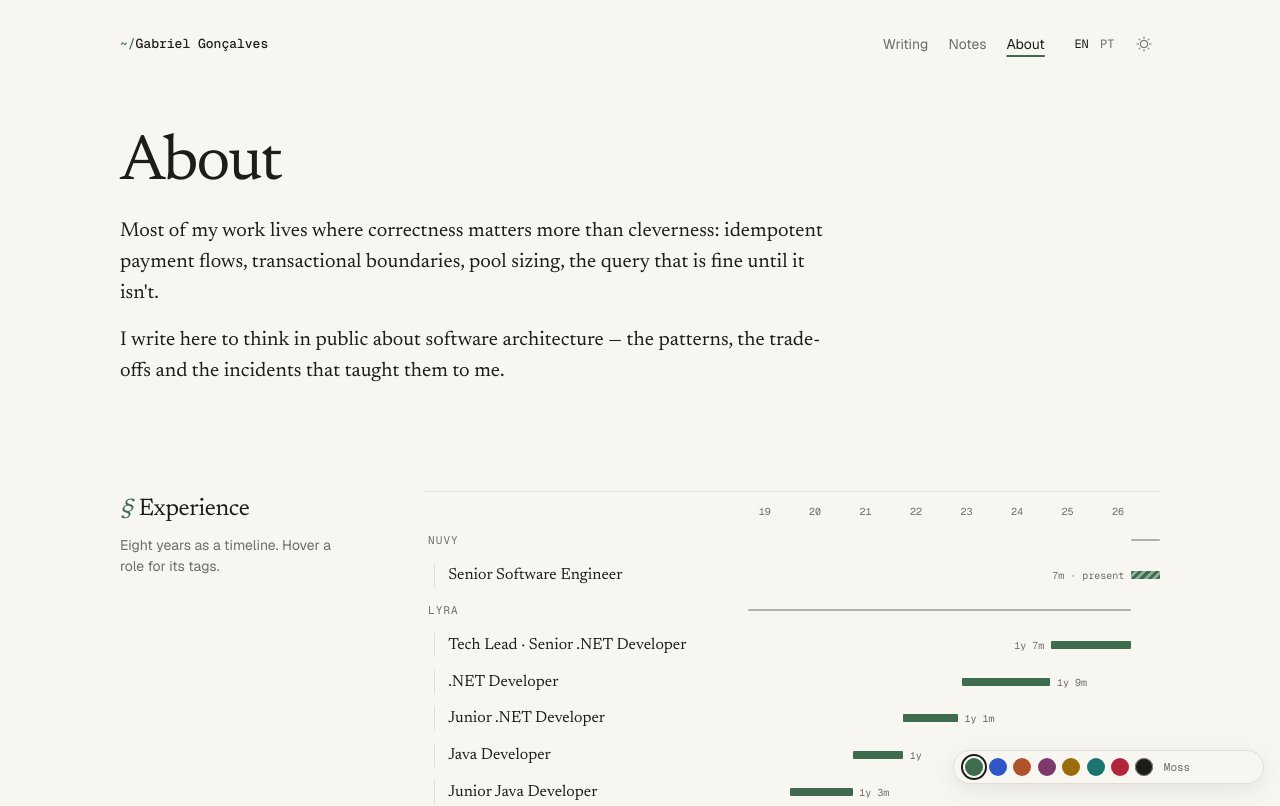
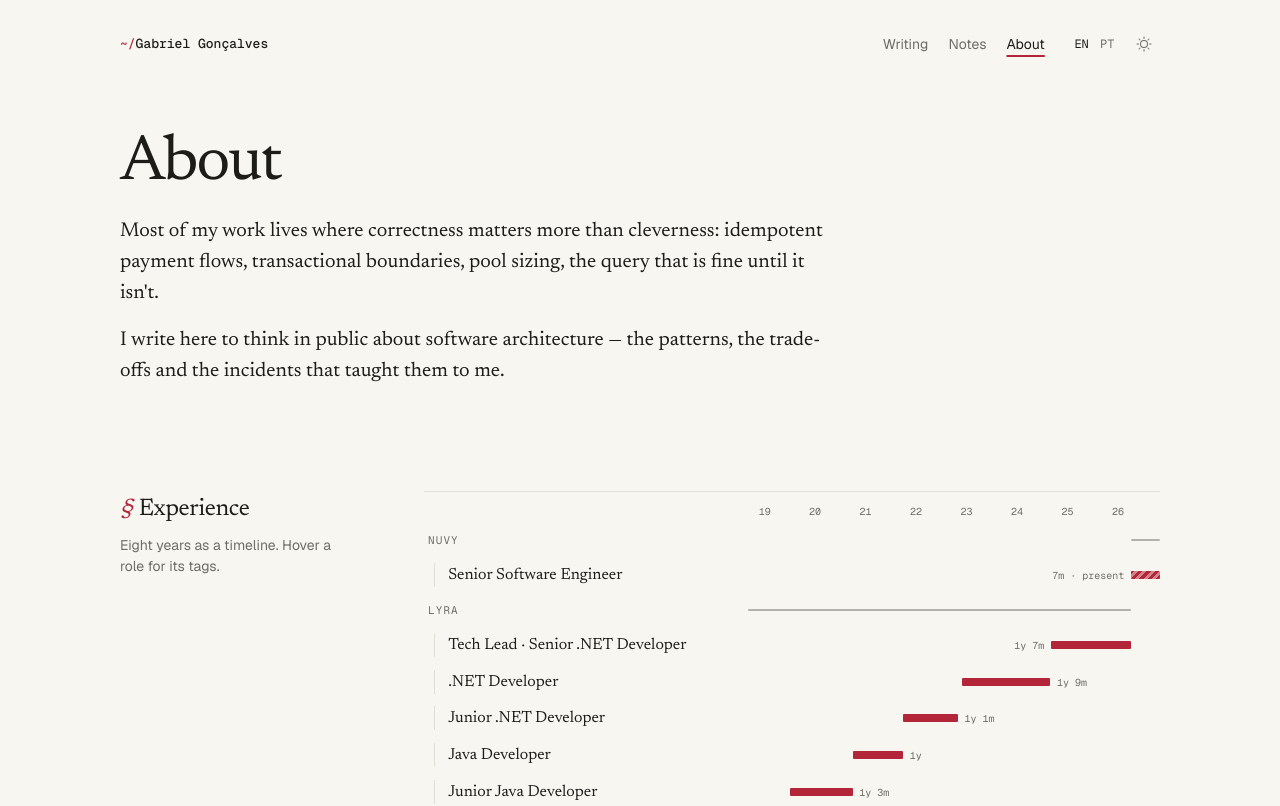
Before and after one commit to gabrielgoncalvesr/website, a Next.js app: page /en/about in a window 1280 px wide. Shown: the top 806 px of the page. Built offline with nearby package versions, Linux system fonts and the light colour scheme.

Commit message:
design(v3): crimson accent, remove temporary accent picker

```diff
--- a/app/[locale]/layout.tsx
+++ b/app/[locale]/layout.tsx
@@ -4,7 +4,6 @@ import { notFound } from "next/navigation";
 import { SiteFooter } from "@/components/site-footer";
 import { SiteHeader } from "@/components/site-header";
 import { themeScript } from "@/components/theme";
-import { AccentPicker, accentScript } from "@/components/v3/accent-picker";
 import { dictionaries, isLocale, languageTags, locales, ogLocales } from "@/lib/i18n";
 import { site } from "@/lib/site";
 import "../globals.css";
@@ -58,7 +57,7 @@ export default async function LocaleLayout({ children, params }: Props) {
   return (
     <html lang={languageTags[locale]} className={`${sans.variable} ${mono.variable} ${serif.variable}`} suppressHydrationWarning>
       <head>
-        <script dangerouslySetInnerHTML={{ __html: themeScript + accentScript }} />
+        <script dangerouslySetInnerHTML={{ __html: themeScript }} />
       </head>
       <body>
         <a href="#main" className="skip-link">
@@ -69,7 +68,6 @@ export default async function LocaleLayout({ children, params }: Props) {
           <main id="main">{children}</main>
           <SiteFooter d={d} />
         </div>
-        <AccentPicker />
       </body>
     </html>
   );
--- a/app/journal.css
+++ b/app/journal.css
@@ -1,12 +1,12 @@
-/* v3 — engineer's journal. Paper and ink, a moss accent, a wide editorial grid. */
+/* v3 — engineer's journal. Paper and ink, a crimson accent, a wide editorial grid. */
 :root {
   --bg: #f7f6f1;
   --surface: #efede6;
   --fg: #1c1c19;
   --muted: #6e6d66;
   --line: #e2dfd6;
-  --accent: #3f6b4e;
-  --accent-soft: #e3eadf;
+  --accent: #b3263a;
+  --accent-soft: color-mix(in oklab, var(--accent) 12%, var(--bg));
   --font-display: var(--font-serif);
   --measure: 70rem;
   --read: 42rem;
@@ -18,8 +18,8 @@
     --fg: #e9e8e2;
     --muted: #8d8c84;
     --line: #2a2b27;
-    --accent: #8db596;
-    --accent-soft: #1f2a22;
+    --accent: #f2808c;
+    --accent-soft: color-mix(in oklab, var(--accent) 14%, var(--bg));
   }
 }
 :root[data-theme="dark"] {
@@ -28,8 +28,8 @@
   --fg: #e9e8e2;
   --muted: #8d8c84;
   --line: #2a2b27;
-  --accent: #8db596;
-  --accent-soft: #1f2a22;
+  --accent: #f2808c;
+  --accent-soft: color-mix(in oklab, var(--accent) 14%, var(--bg));
 }
 
 body {
@@ -760,77 +760,3 @@ main {
 .bg-arrow {
   color: var(--accent);
 }
-
-/* ---------- accents (temporary picker) ---------- */
-:root {
-  --accent-soft: color-mix(in oklab, var(--accent) 14%, var(--bg));
-}
-:root[data-accent="cobalt"] { --accent: #2f55c9; }
-:root[data-accent="terracotta"] { --accent: #b0532c; }
-:root[data-accent="plum"] { --accent: #7b3a6b; }
-:root[data-accent="ochre"] { --accent: #9a6c0c; }
-:root[data-accent="teal"] { --accent: #1c7470; }
-:root[data-accent="crimson"] { --accent: #b3263a; }
-:root[data-accent="ink"] { --accent: #1c1c19; }
-@media (prefers-color-scheme: dark) {
-  :root:not([data-theme="light"]) { --accent-soft: color-mix(in oklab, var(--accent) 16%, var(--bg)); }
-  :root:not([data-theme="light"])[data-accent="cobalt"] { --accent: #8ea8ff; }
-  :root:not([data-theme="light"])[data-accent="terracotta"] { --accent: #ec9470; }
-  :root:not([data-theme="light"])[data-accent="plum"] { --accent: #d59cc6; }
-  :root:not([data-theme="light"])[data-accent="ochre"] { --accent: #e2b450; }
-  :root:not([data-theme="light"])[data-accent="teal"] { --accent: #6fc8c2; }
-  :root:not([data-theme="light"])[data-accent="crimson"] { --accent: #f2808c; }
-  :root:not([data-theme="light"])[data-accent="ink"] { --accent: #e9e8e2; }
-}
-:root[data-theme="dark"] { --accent-soft: color-mix(in oklab, var(--accent) 16%, var(--bg)); }
-:root[data-theme="dark"][data-accent="cobalt"] { --accent: #8ea8ff; }
-:root[data-theme="dark"][data-accent="terracotta"] { --accent: #ec9470; }
-:root[data-theme="dark"][data-accent="plum"] { --accent: #d59cc6; }
-:root[data-theme="dark"][data-accent="ochre"] { --accent: #e2b450; }
-:root[data-theme="dark"][data-accent="teal"] { --accent: #6fc8c2; }
-:root[data-theme="dark"][data-accent="crimson"] { --accent: #f2808c; }
-:root[data-theme="dark"][data-accent="ink"] { --accent: #e9e8e2; }
-
-.accent-picker {
-  position: fixed;
-  right: 1rem;
-  bottom: 1rem;
-  z-index: 20;
-  display: flex;
-  align-items: center;
-  gap: 0.4rem;
-  padding: 0.45rem 0.7rem;
-  background: var(--bg);
-  border: 1px solid var(--line);
-  border-radius: 999px;
-  box-shadow: 0 6px 24px rgb(0 0 0 / 0.08);
-}
-.accent-picker button {
-  width: 18px;
-  height: 18px;
-  border-radius: 999px;
-  cursor: pointer;
-  outline-offset: 2px;
-}
-.accent-picker button[aria-checked="true"] {
-  outline: 2px solid var(--fg);
-}
-.accent-name {
-  margin-left: 0.25rem;
-  font-family: var(--font-mono), monospace;
-  font-size: 0.6875rem;
-  color: var(--muted);
-  min-width: 5.5rem;
-}
-[data-swatch="moss"] { background: #3f6b4e; }
-[data-swatch="cobalt"] { background: #2f55c9; }
-[data-swatch="terracotta"] { background: #b0532c; }
-[data-swatch="plum"] { background: #7b3a6b; }
-[data-swatch="ochre"] { background: #9a6c0c; }
-[data-swatch="teal"] { background: #1c7470; }
-[data-swatch="crimson"] { background: #b3263a; }
-[data-swatch="ink"] { background: #1c1c19; box-shadow: inset 0 0 0 1px #888; }
-/* room for the temporary accent picker */
-.site-footer {
-  padding-bottom: 5rem;
-}
--- a/components/v3/accent-picker.tsx
+++ /dev/null
@@ -1,49 +0,0 @@
-"use client";
-
-import { useEffect, useState } from "react";
-
-// Temporary: lets us try accent colours across the whole site. Remove once one is picked.
-export const accents = [
-  { id: "moss", label: "Moss" },
-  { id: "cobalt", label: "Cobalt" },
-  { id: "terracotta", label: "Terracotta" },
-  { id: "plum", label: "Plum" },
-  { id: "ochre", label: "Ochre" },
-  { id: "teal", label: "Teal" },
-  { id: "crimson", label: "Crimson" },
-  { id: "ink", label: "Ink" },
-] as const;
-
-export const accentScript = `(()=>{try{const a=localStorage.getItem("accent");if(a)document.documentElement.dataset.accent=a}catch{}})()`;
-
-export function AccentPicker() {
-  const [current, setCurrent] = useState<string>("moss");
-  useEffect(() => setCurrent(document.documentElement.dataset.accent ?? "moss"), []);
-
-  function pick(id: string) {
-    document.documentElement.dataset.accent = id;
-    setCurrent(id);
-    try {
-      localStorage.setItem("accent", id);
-    } catch {}
-  }
-
-  return (
-    <div className="accent-picker" role="radiogroup" aria-label="Accent colour">
-      {accents.map((a) => (
-        <button
-          key={a.id}
-          type="button"
-          role="radio"
-          aria-checked={current === a.id}
-          title={a.label}
-          data-swatch={a.id}
-          onClick={() => pick(a.id)}
-        >
-          <span className="sr-only">{a.label}</span>
-        </button>
-      ))}
-      <span className="accent-name">{accents.find((a) => a.id === current)?.label}</span>
-    </div>
-  );
-}
--- a/lib/og.tsx
+++ b/lib/og.tsx
@@ -15,11 +15,11 @@ export function ogCard({ eyebrow, title, footer }: { eyebrow: string; title: str
           justifyContent: "space-between",
           padding: 80,
           background: "#f7f6f1",
-          color: "#1c1c19", borderTop: "14px solid #3f6b4e",
+          color: "#1c1c19", borderTop: "14px solid #b3263a",
           fontFamily: "serif",
         }}
       >
-        <div style={{ fontSize: 26, letterSpacing: 4, textTransform: "uppercase", color: "#3f6b4e", fontFamily: "monospace" }}>{eyebrow}</div>
+        <div style={{ fontSize: 26, letterSpacing: 4, textTransform: "uppercase", color: "#b3263a", fontFamily: "monospace" }}>{eyebrow}</div>
         <div style={{ fontSize: title.length > 50 ? 64 : 80, lineHeight: 1.08, maxWidth: 1000 }}>{title}</div>
         <div style={{ fontSize: 28, color: "#6b6b66" }}>{footer}</div>
       </div>
```
